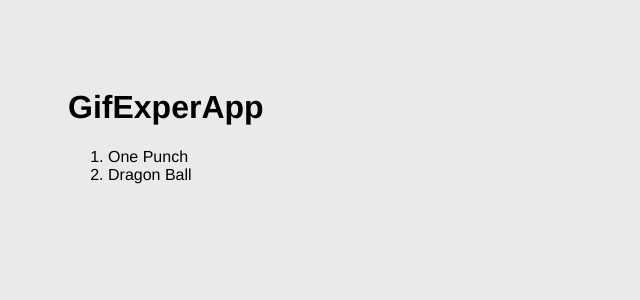
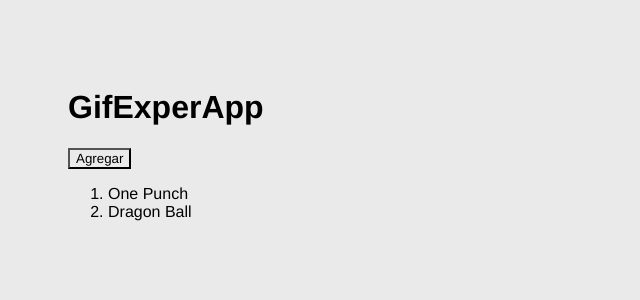
Before and after one commit to Dereck797/04-gif-expert-app, a React (Vite) app: page / in a window 1280 px wide. Shown: the top 300 px of the page, without its empty margins (0-640 px from the left). Built offline with nearby package versions, Linux system fonts and the light colour scheme.

Commit message:
75. Agregar una nueva categoría

```diff
--- a/src/GifExperApp.jsx
+++ b/src/GifExperApp.jsx
@@ -4,12 +4,17 @@ const GifExperApp = () => {
   const [categories, setCategories] = useState(['One Punch', 'Dragon Ball']);
 
   // no es recomendable colocar un hook dentro de un if, esto va contra los principios de un hook
+  // console.log(categories);
 
-  console.log(categories);
+  const onAddCategory = () => {
+    setCategories([...categories,'Valorant']);
+  }
 
   return (
     <>
       <h1>GifExperApp</h1>
+
+      <button onClick={onAddCategory}> Agregar </button>
 
       <ol>
         {/* El método map nos ayuda a recorrer todos los elementos de una lista  */}
```
